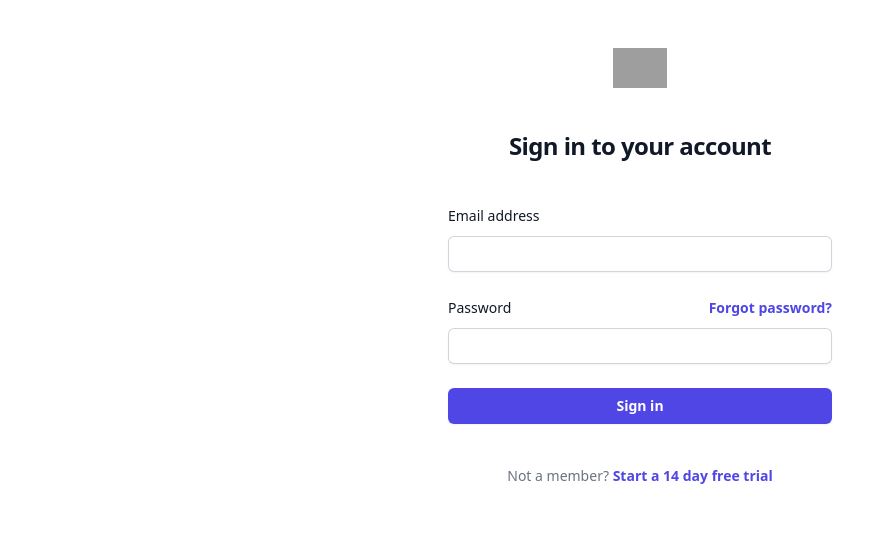
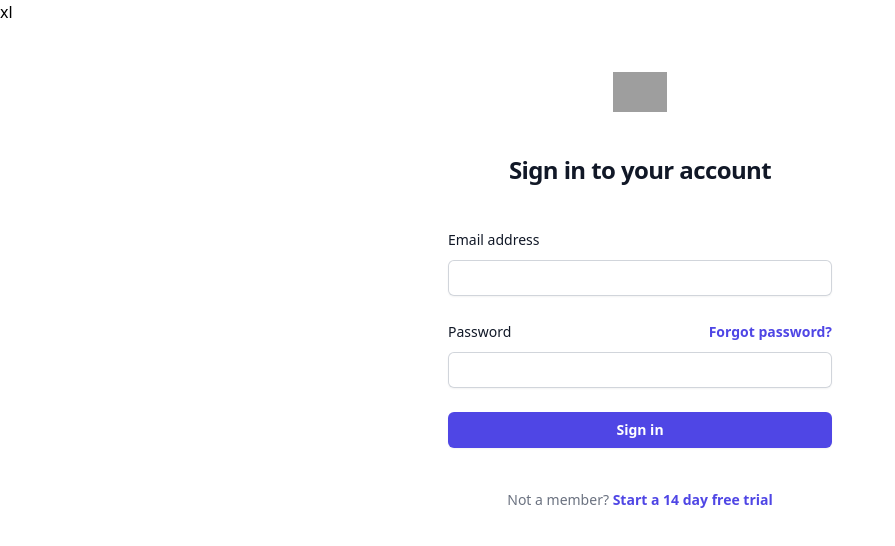
Before and after one commit to ndzy01/create-react, a React app: page / in a window 1280 px wide. Shown: the top 546 px of the page, without its empty margins (0-895 px from the left). Built offline with nearby package versions, Linux system fonts and the light colour scheme; grey boxes are pictures that could not be loaded.

Commit message:
chore: 1

```diff
--- a/src/App.tsx
+++ b/src/App.tsx
@@ -9,6 +9,16 @@ const App: React.FC = () => {
   console.log(articles);
 
   return (
+    <>
+      <div>
+        <div className="block sm:hidden">xs</div>
+        <div className="hidden sm:block md:hidden">sm</div>
+        <div className="hidden md:block lg:hidden">md</div>
+        <div className="hidden lg:block xl:hidden">lg</div>
+        <div className="hidden xl:block 2xl:hidden">xl</div>
+        <div className="hidden 2xl:block">2xl</div>
+      </div>
+
       <div className="flex min-h-full flex-1 flex-col justify-center px-6 py-12 lg:px-8">
         <div className="sm:mx-auto sm:w-full sm:max-w-sm">
           <img
@@ -80,6 +90,7 @@ const App: React.FC = () => {
           </p>
         </div>
       </div>
+    </>
   );
 };
 
```
Lines whose indentation alone changed are shown as unchanged.
